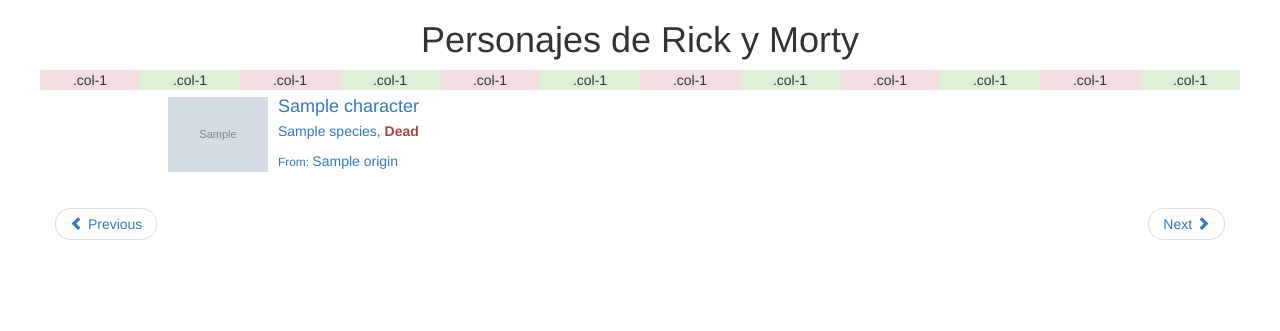
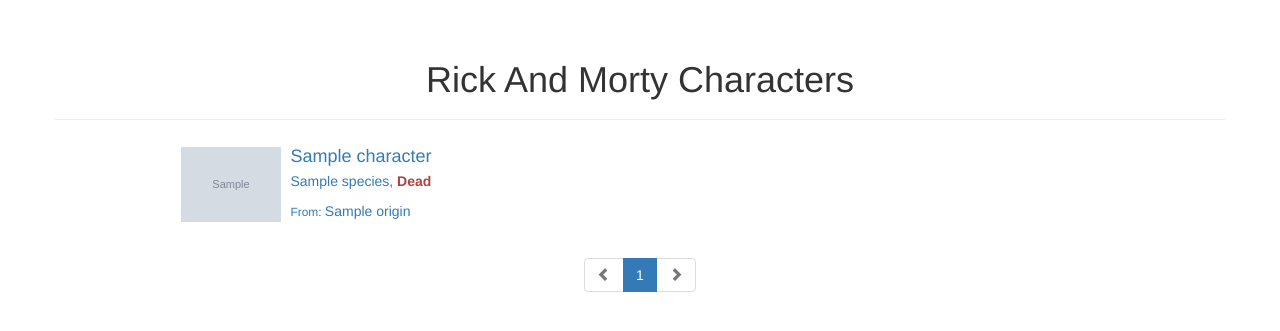
Before and after one commit to akajar/proyectoU03-personajes, a Flask app: template app/templates/index2.html in a window 1280 px wide. Shown: the top 331 px of the page. Run offline with Flask 2, Linux system fonts and the light colour scheme; the template is opened without the code that fills it: most values are stand-ins (such as "Sample title", 1, 10 or a date in 2020); grey boxes marked "Sample" are stand-in pictures; some libraries are stand-ins or nearby versions.

Commit message:
Agrega paginacion y cabecera

```diff
--- a/app/templates/index2.html
+++ b/app/templates/index2.html
@@ -1,22 +1,7 @@
 {% extends 'base.html' %}
 {% block content %}
-  <div class="row text-center">
-    <h1>Personajes de Rick y Morty</h1>
-  </div>
-  <div class="row bg">
-    <div class="row text-center">
-      <div class="col-xs-1 bg-danger">.col-1</div>
-      <div class="col-xs-1 bg-success">.col-1</div>
-      <div class="col-xs-1 bg-danger">.col-1</div>
-      <div class="col-xs-1 bg-success">.col-1</div>
-      <div class="col-xs-1 bg-danger">.col-1</div>
-      <div class="col-xs-1 bg-success">.col-1</div>
-      <div class="col-xs-1 bg-danger">.col-1</div>
-      <div class="col-xs-1 bg-success">.col-1</div>
-      <div class="col-xs-1 bg-danger">.col-1</div>
-      <div class="col-xs-1 bg-success">.col-1</div>
-      <div class="col-xs-1 bg-danger">.col-1</div>
-      <div class="col-xs-1 bg-success">.col-1</div>
+  <div class="row page-header text-center">
+    <h1>Rick And Morty Characters</h1>
   </div>
   <div class="row">
     {% for character in characters %}
@@ -47,13 +32,36 @@
       {% endif%}
     {% endfor %}
   </div>
-  </div>
   <div class="row text-center">
     <nav aria-label="Page-navigation">
-      <ul class="pager">
-        <li class="previous"><a href=""><span class="glyphicon glyphicon-chevron-left"></span> Previous</a></li>
-
-        <li class="next"><a href="">Next <span class="glyphicon glyphicon-chevron-right"></span></a></li>
+      <ul class="pagination">
+        <li class="previous {% if page == 1 %} disabled {% endif %}
+          "><a href="/?page={{page - 1}}"><span class="glyphicon glyphicon-chevron-left"></span></a>
+        </li>
+        <li class="{% if page == 1 %} active {% endif %}"><a href="/?page=1">1</a></li>
+        {% if last_page < 6 %}
+          {% for x in range(2,last_page) %}
+            <li class="{% if x == page %} active {% endif %}"><a href="/?page={{x}}">{{x}}</a></li>
+          {% endfor %}
+        {% else %}
+          {% if page < 5 %}
+          <li class="{% if page == 2 %} active {% endif %}"><a href="/?page=2">2</a></li>
+          <li class="{% if page == 3 %} active {% endif %}"><a href="/?page=3">3</a></li>
+          <li class="disabled"><a href="">...</a></li>
+          {% elif page < last_page-2 %}
+            <li class="disabled"><a href="">...</a></li>
+            <li class="active"><a href="">{{page}}</a></li>
+            <li class="disabled"><a href="">...</a></li>
+          {% else %}
+            <li class="disabled"><a href="">...</a></li>
+            <li class="{% if page == last_page-2 %} active {% endif %}"><a href="/?page={{last_page - 2}}">{{last_page - 2}}</a></li>
+            <li class="{% if page == last_page-1 %} active {% endif %}"><a href="/?page={{last_page - 1}}">{{last_page - 1}}</a></li>
+          {% endif %}
+        {% endif %}
+        {% if last_page != 1 %}<li class="{% if page == last_page %} active {% endif %}"><a href="/?page={{last_page}}">{{last_page}}</a></li>{% endif %}
+        <li class="next {% if page == last_page %} disabled {% endif %}">
+          <a href="/?page={{page + 1}}"><span class="glyphicon glyphicon-chevron-right"></span></a>
+        </li>
       </ul>
     </nav>
   </div>
```
Lines whose indentation alone changed are shown as unchanged.
